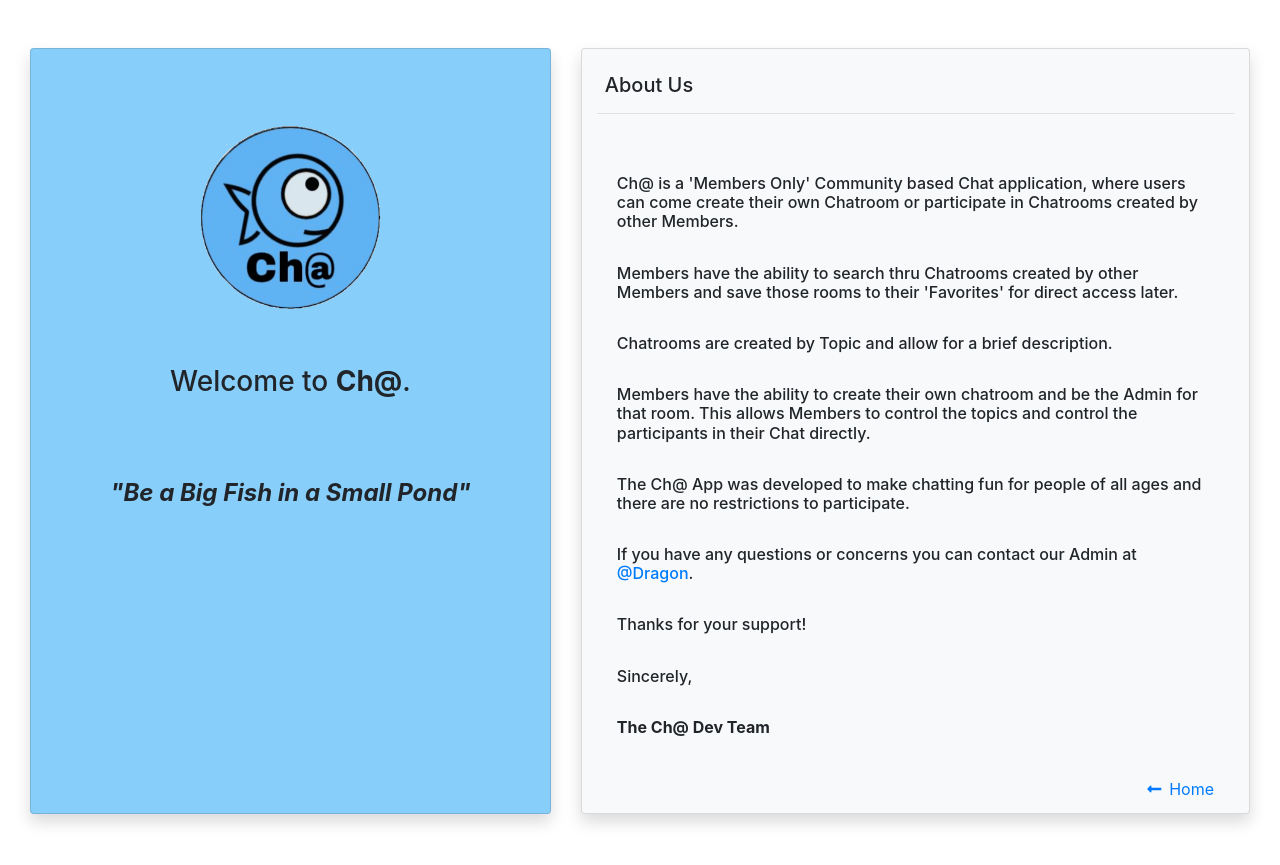
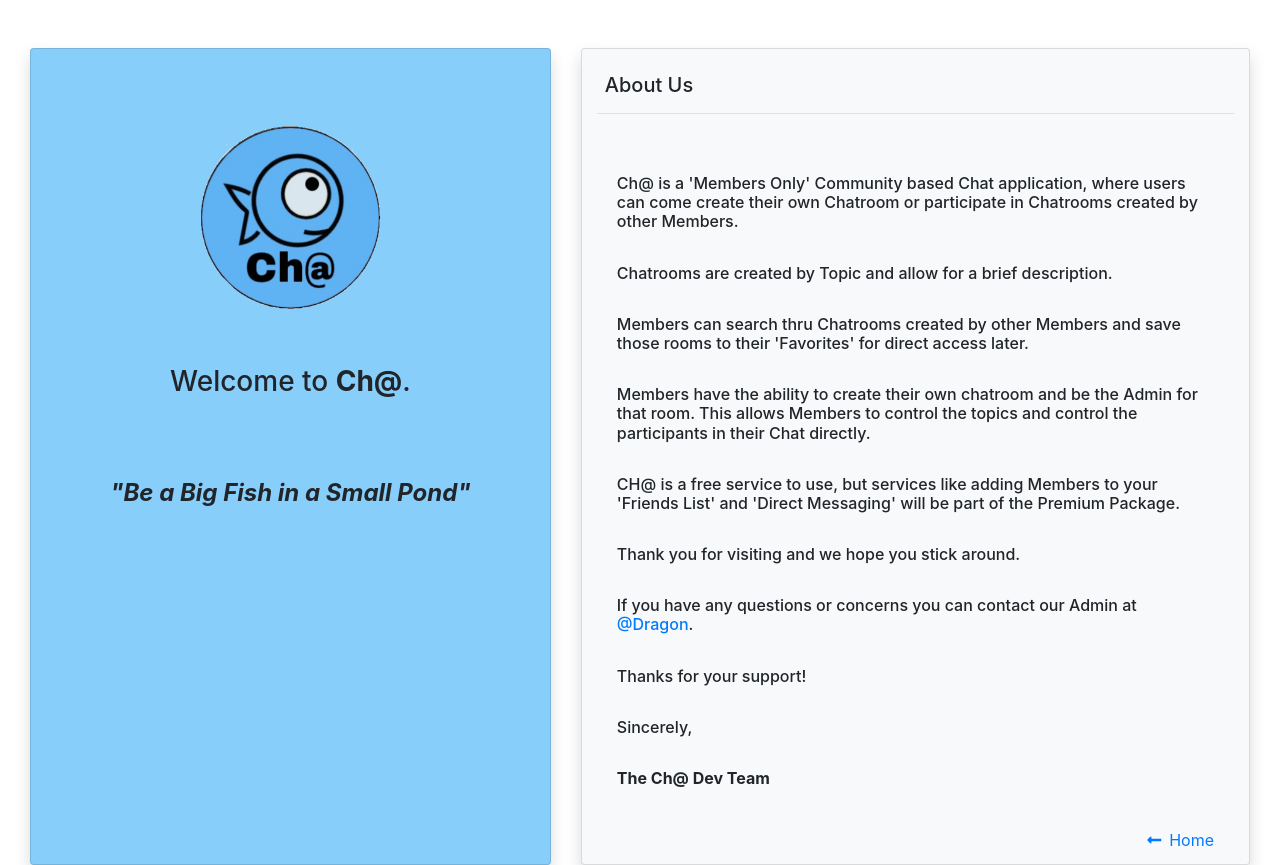
Before and after one commit to catnap89/HelloWorldCommunity, a React (Create React App) app in the folder client/: page /about in a window 1280 px wide. Built offline with nearby package versions, Linux system fonts and the light colour scheme.

Commit message:
changed some text to read better

```diff
--- a/client/src/pages/About/About.js
+++ b/client/src/pages/About/About.js
@@ -33,20 +33,27 @@ function About () {
           < br />
 
           <Card.Body>
+
+
          <h6>Ch@ is a 'Members Only' Community based Chat application, where users can come create their own Chatroom or participate in Chatrooms created by other Members.</h6>
          < br />
-         <h6>Members have the ability to search thru Chatrooms created by other Members and save those rooms to their 'Favorites' for direct access later.</h6>
-         < br />
+
          <h6>Chatrooms are created by Topic and allow for a brief description.</h6>
          < br />
 
+         <h6>Members can search thru Chatrooms created by other Members and save those rooms to their 'Favorites' for direct access later.</h6>
+         < br />
+
+
          <h6>Members have the ability to create their own chatroom and be the Admin for that room. This allows Members to control the topics and control the participants in their Chat directly.  </h6>
 
+         < br />
+
+         <h6>CH@ is a free service to use, but services like adding Members to your 'Friends List' and 'Direct Messaging' will be part of the Premium Package.</h6>
 
          < br />
-         <h6>The Ch@ App was developed to make chatting fun for people of all ages and there are no restrictions to participate.</h6>
+         <h6>Thank you for visiting and we hope you stick around.</h6>
          < br />
-
          <h6>If you have any questions or concerns you can contact our Admin at <a href="mailto:thedragon@ch@.com">@Dragon</a>. </h6>
 
          <br />
```
